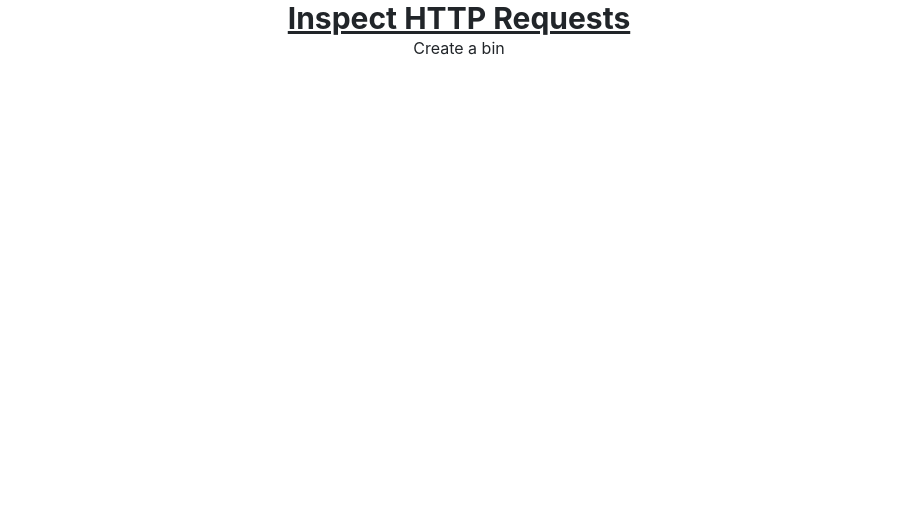
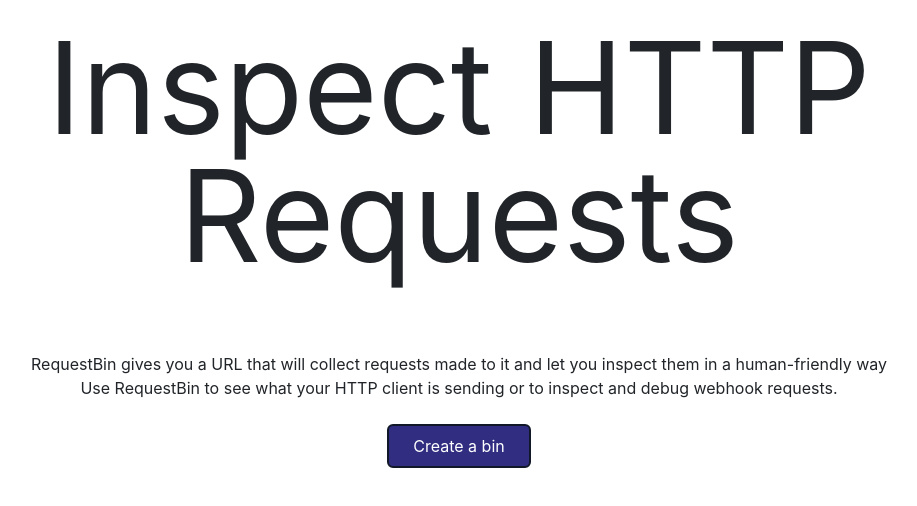
Before and after one commit to minhphanhvu/request_bin, a React (Create React App) app in the folder client/: page / in a window 1280 px wide. Shown: the top 506 px of the page, without its empty margins (181-1098 px from the left). Built offline with nearby package versions, Linux system fonts and the light colour scheme; no server answers.

Commit message:
Add tailsind css

```diff
--- a/client/src/App.css
+++ b/client/src/App.css
@@ -38,7 +38,6 @@
 }
 
 .request {
-  border: 2px solid #eeeeee;
   border-radius: 2px;
   margin-bottom: 20px;
 }
--- a/client/src/App.js
+++ b/client/src/App.js
@@ -59,7 +59,7 @@ function App() {
 
   return (
     <div className="App">
-      <header className="text-3xl font-bold underline">Inspect HTTP Requests</header>
+      <header className="flex content-center justify-center p-4"><h1 className="text-9xl">Inspect HTTP Requests</h1></header>
       {requests.length !== 0 ?
         ''
         :
--- a/client/src/components/Bin.js
+++ b/client/src/components/Bin.js
@@ -4,16 +4,26 @@ const Bin = ({currentBinUrl, createNewBin, retrieveRequests}) => {
 
   return (
     <>
-    <section id="bin-generate">
+    <section className="pt-5">
       { !currentBinUrl
         ?
-        <button onClick={createNewBin}>Create a bin</button>
+        <div className="w-1">
+        <p>
+          RequestBin gives you a URL that will collect requests made to it and let you inspect them in a human-friendly way
+        </p>
+        <p>
+          Use RequestBin to see what your HTTP client is sending or to inspect and debug webhook requests.
+        </p>
+        <button className="border-2 px-4 py-2 mt-4 border-gray-900 hover:border-blue-400 bg-indigo-900 rounded-md" onClick={createNewBin}>
+          <p className="text-white">Create a bin</p>
+        </button>
+        </div>
         :
-        <div>
+        <div className="my-2">
           <p>Your current url: <strong>{'https://finnvu.com/bin/' + currentBinUrl}</strong></p>
           <p>
-            Click here to manually update and inspect: <button onClick={(e) => retrieveRequests(e, '/' + currentBinUrl)}>
-                                    inspect
+            Click here to manually update and inspect: <button className="border-2 px-4 py-1 border-gray-900 hover:border-blue-400 bg-indigo-900 rounded-md" onClick={(e) => retrieveRequests(e, '/' + currentBinUrl)}>
+                                    <p className="text-white">inspect</p>
                                     </button>
             <p>
             or pass the inspect link to get JSON data: <strong>https://finnvu.com/bin/{currentBinUrl}/inspect</strong>
--- a/client/src/components/Request.js
+++ b/client/src/components/Request.js
@@ -5,7 +5,7 @@ const Request = ({requests, binUrl}) => {
     <>
       {binUrl && requests.length === 0 ?
         <>
-          <p>Currently there is no requests made yet.</p>
+          <p className="mt-5">Currently there is no requests made yet.</p>
         </>
         :
         ''
@@ -13,11 +13,11 @@ const Request = ({requests, binUrl}) => {
       {requests.length === 0 ?
         ''
         :
-        <div className="">
-          <section className="" id="bin-inspect">
+        <div className="mt-5">
+          <section id="bin-inspect">
           {requests.map(r => {
             return (
-            <div className="request">
+            <div className="request flex-auto border-2 border-black-900 rounded-tr-md rounded-br-md mb-4">
               <div className="info" id="query-params">
                 <h5 className="title">FORM/PARAMS</h5>
                 {r.params ?
@@ -49,8 +49,8 @@ const Request = ({requests, binUrl}) => {
               </div>
             </div>)
           })}
-        </section>
-      </div>
+          </section>
+        </div>
       }
     </>
   )
--- a/client/src/index.css
+++ b/client/src/index.css
@@ -1,7 +1,3 @@
-@tailwind base;
-@tailwind components;
-@tailwind utilities;
-
 body {
   margin: 0;
   font-family: -apple-system, BlinkMacSystemFont, 'Segoe UI', 'Roboto', 'Oxygen',
--- a/client/src/styles/output.css
+++ b/client/src/styles/output.css
@@ -366,13 +366,47 @@ Ensure the default browser behavior of the `hidden` attribute.
 [hidden] {
   display: none;
 }
-.text-3xl {
-  font-size: 1.875rem;
-  line-height: 2.25rem;
+*, ::before, ::after {
+  --tw-border-opacity: 1;
+  border-color: rgb(229 231 235 / var(--tw-border-opacity));
 }
-.font-bold {
-  font-weight: 700;
+.flex {
+  display: flex;
 }
-.underline {
-  text-decoration-line: underline;
+.w-full {
+  width: 100%;
 }
+.content-center {
+  align-content: center;
+}
+.justify-center {
+  justify-content: center;
+}
+.rounded-md {
+  border-radius: 0.375rem;
+}
+.border-2 {
+  border-width: 2px;
+}
+.border-gray-900 {
+  --tw-border-opacity: 1;
+  border-color: rgb(17 24 39 / var(--tw-border-opacity));
+}
+.bg-indigo-900 {
+  --tw-bg-opacity: 1;
+  background-color: rgb(49 46 129 / var(--tw-bg-opacity));
+}
+.p-20 {
+  padding: 5rem;
+}
+.p-5 {
+  padding: 1.25rem;
+}
+.text-9xl {
+  font-size: 8rem;
+  line-height: 1;
+}
+.hover\:border-blue-400:hover {
+  --tw-border-opacity: 1;
+  border-color: rgb(96 165 250 / var(--tw-border-opacity));
+}
```
